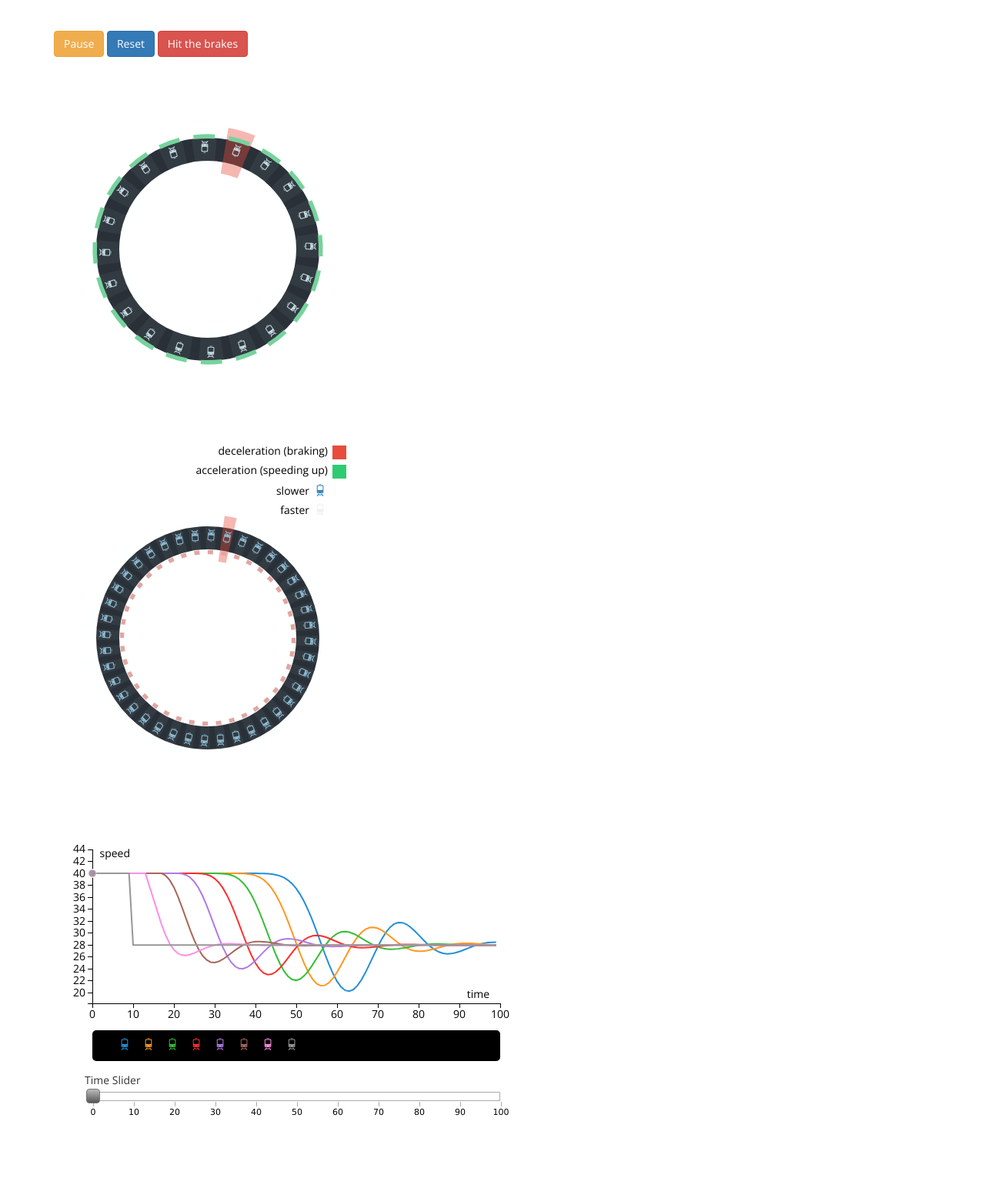
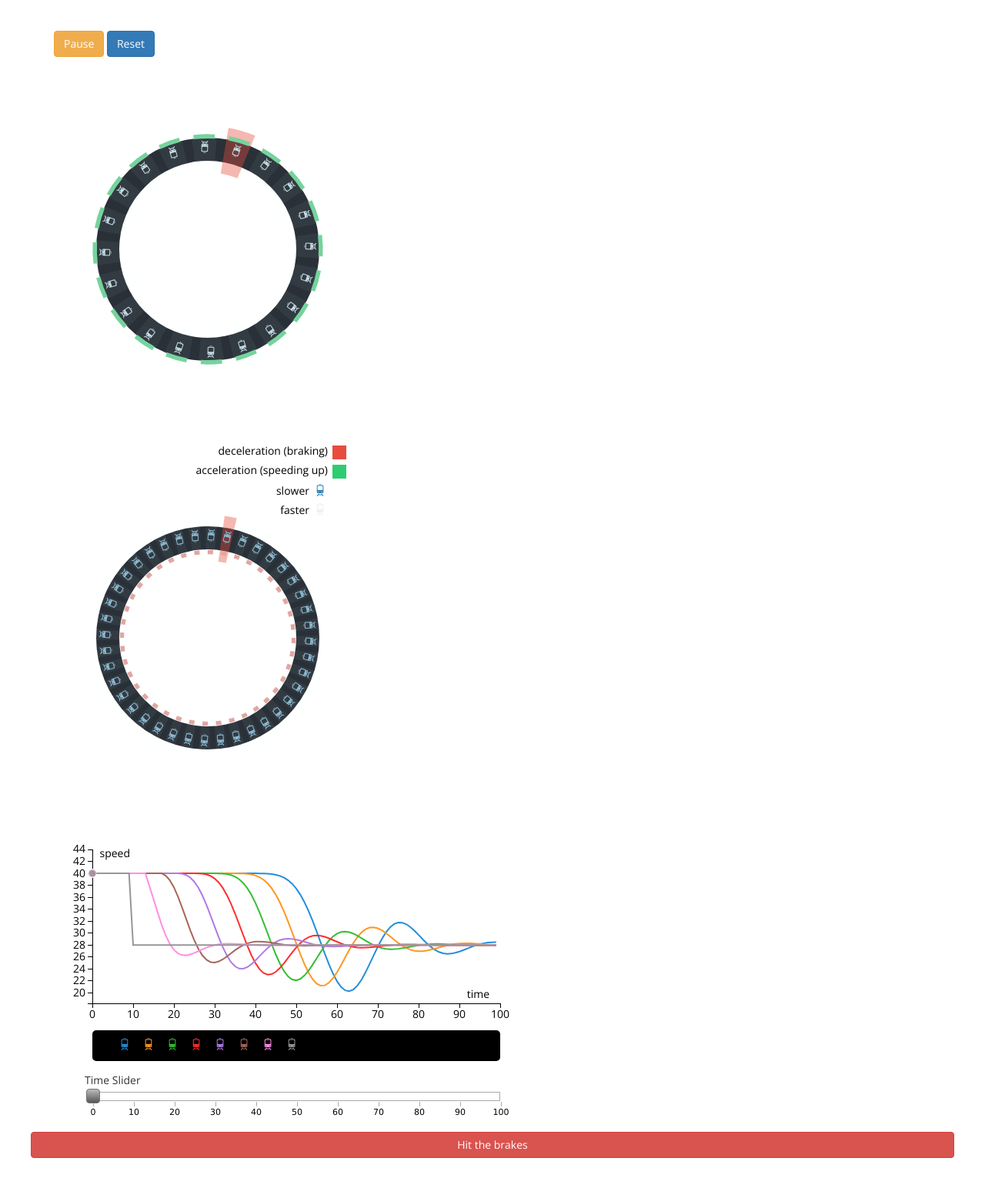
Before and after one commit to fotisz/DelayPropagation, a plain HTML site: page minimal.html in a window 1280 px wide. Shown: the whole page at 77% size. Drawn offline with nearby package versions, Linux system fonts and the light colour scheme; animation ran at ten frames a second.

Commit message:
Update minimal.html

```diff
--- a/minimal.html
+++ b/minimal.html
@@ -15,7 +15,6 @@
   <div class="container">
     <button id="pause" class="btn btn-m btn-warning">Pause</button>
     <button id="reset" class="btn btn-m btn-primary">Reset</button>
-    <button id="slow" class="btn btn-m btn-danger">Hit the brakes</button>
     <div id = "roadCircle">
       <div id="main" ></div>
       <div id="mainb" ></div>
@@ -27,7 +26,7 @@
       <div id="slider1" style="margin-bottom: 40px"></div>
     </div style="">
   </div>
-
+    <button id="slow" class="btn btn-m btn-danger btn-block">Hit the brakes</button>
   <div id="sticker1" class="sticker" style="opacity: 0;">
     <svg width="80"  height="30" viewBox="0 0 80 30">
 	<g id = "car">
```
